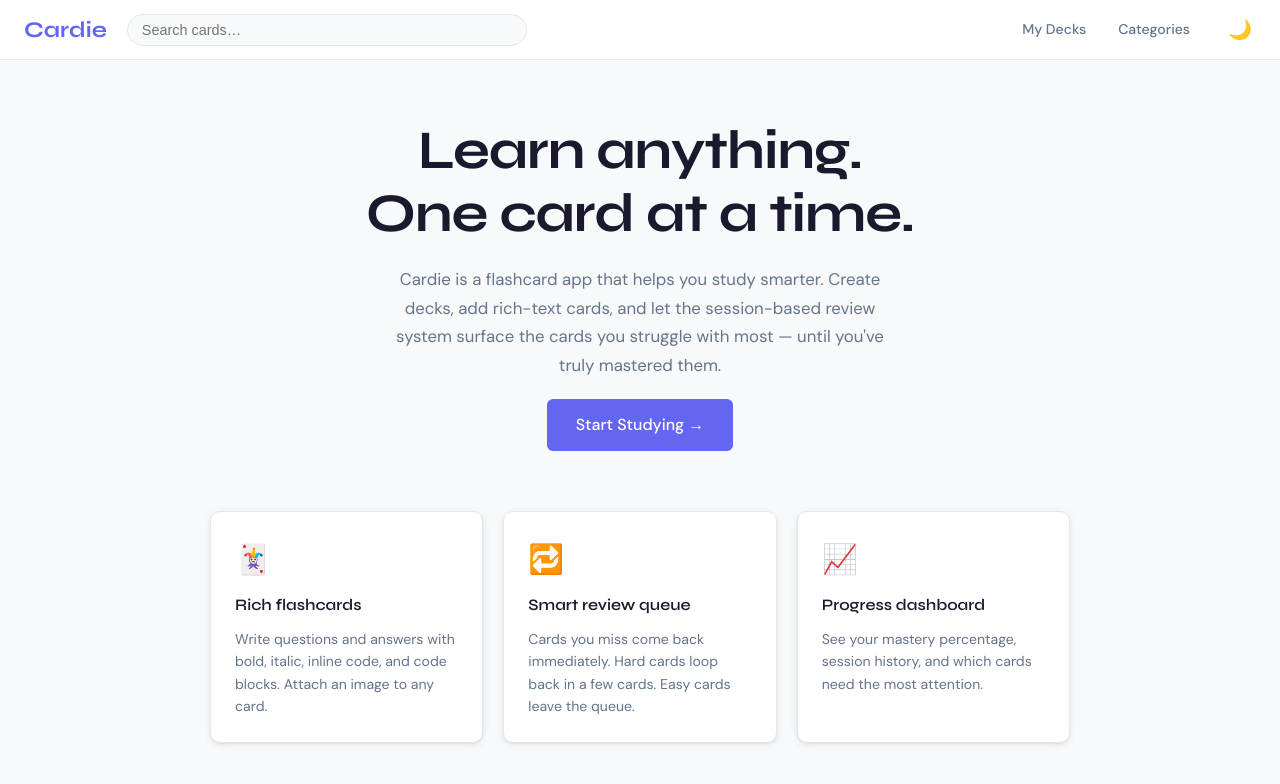
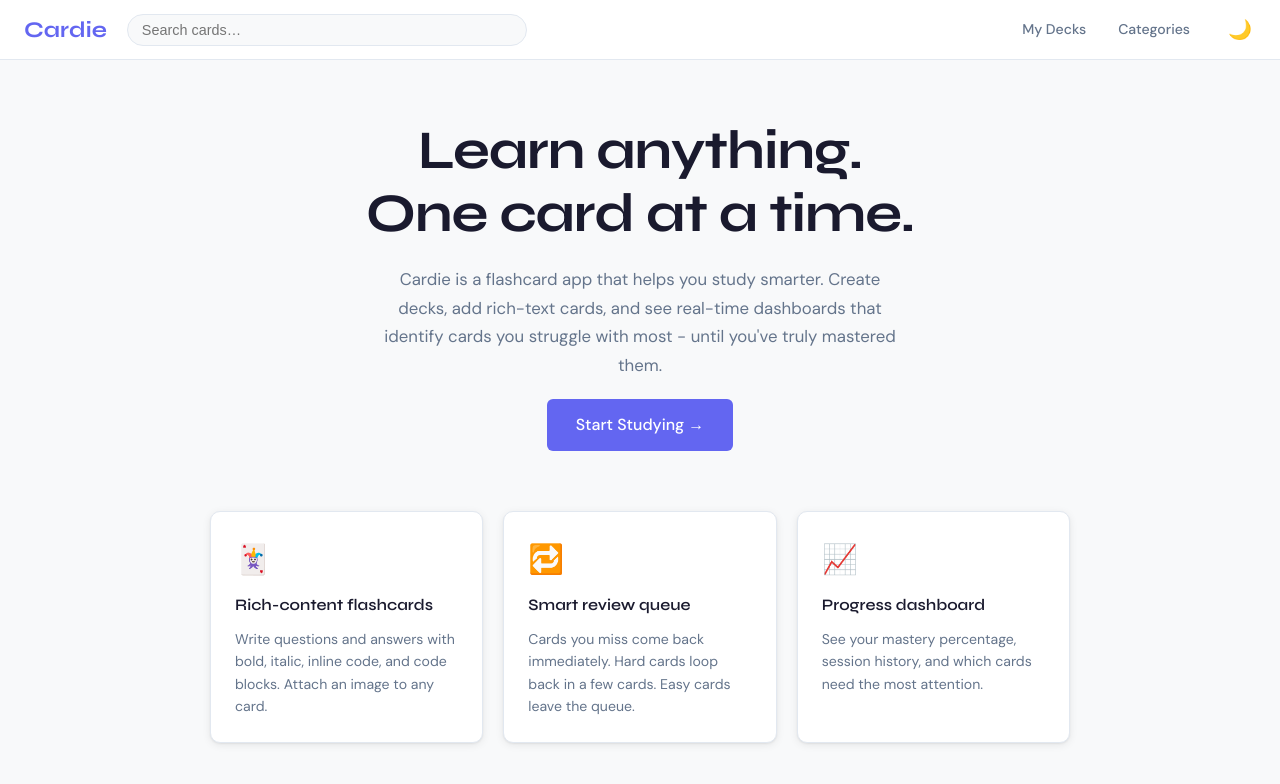
Before and after one commit to vuquanghuy1998/uts-32516-internetprogramming-asm2, a React (Vite) app in the folder client/: page / in a window 1280 px wide. Shown: the top 784 px of the page. Built offline with nearby package versions, Linux system fonts and the light colour scheme.

Commit message:
fixed page title

```diff
--- a/client/index.html
+++ b/client/index.html
@@ -4,7 +4,7 @@
     <meta charset="UTF-8" />
     <link rel="icon" type="image/svg+xml" href="/favicon.svg" />
     <meta name="viewport" content="width=device-width, initial-scale=1.0" />
-    <title>client</title>
+    <title>Cardie</title>
   </head>
   <body>
     <div id="root"></div>
--- a/client/src/pages/Categories.jsx
+++ b/client/src/pages/Categories.jsx
@@ -15,6 +15,8 @@ import { showToast } from '../components/Toast/Toast'
 const DEFAULT_FORM = { name: '', color: '#6366f1', description: '' }
 
 export default function Categories() {
+  useEffect(() => { document.title = 'Categories - Cardie' }, [])
+
   const [categories, setCategories] = useState([])
   const [deckCounts, setDeckCounts] = useState({}) // categoryId → count
   const [loading, setLoading] = useState(true)
--- a/client/src/pages/CategoryDetail.jsx
+++ b/client/src/pages/CategoryDetail.jsx
@@ -27,6 +27,10 @@ export default function CategoryDetail() {
       .catch(() => showToast('Failed to load category', 'error'))
       .finally(() => setLoading(false))
   }, [categoryId])
+
+  useEffect(() => {
+    if (category) document.title = `${category.name} - Cardie`
+  }, [category])
 
   if (!loading && !category) {
     return (
--- a/client/src/pages/Dashboard.jsx
+++ b/client/src/pages/Dashboard.jsx
@@ -28,6 +28,10 @@ export default function Dashboard() {
       .then(([d, c, s]) => { setDeck(d); setCards(c); setSessions(s) })
       .catch(() => showToast('Failed to load dashboard', 'error'))
   }, [deckId])
+
+  useEffect(() => {
+    if (deck) document.title = `${deck.name} Dashboard - Cardie`
+  }, [deck])
 
   // Sum every rating (easy + hard + missed) across all cards to get the
   // denominator for the mastery percentage calculation.
--- a/client/src/pages/DeckView.jsx
+++ b/client/src/pages/DeckView.jsx
@@ -48,6 +48,10 @@ export default function DeckView() {
   useEffect(() => {
     getDeck(deckId).then(setDeck).catch(() => showToast('Failed to load deck', 'error'))
   }, [deckId])
+
+  useEffect(() => {
+    if (deck) document.title = `${deck.name} - Cardie`
+  }, [deck])
 
   // Opens the create/edit modal. When the user edits an existing card object, the
   // form is filled with that card's current content. Otherwise, when called with no
--- a/client/src/pages/Home.jsx
+++ b/client/src/pages/Home.jsx
@@ -14,6 +14,8 @@ import { showToast } from '../components/Toast/Toast'
 const DEFAULT_DECK_FORM = { name: '', description: '', category_id: '' }
 
 export default function Home() {
+  useEffect(() => { document.title = 'My Decks - Cardie' }, [])
+
   const { decks, loading, addDeck, editDeck, removeDeck, cloneDeck } = useDecks()
   const [categories, setCategories] = useState([])
   const [filterCat, setFilterCat] = useState(null)
--- a/client/src/pages/Landing.jsx
+++ b/client/src/pages/Landing.jsx
@@ -3,17 +3,20 @@
 // pitch and a single call-to-action that takes the user to the Decks page.
 // No data fetching is needed here — this page is entirely static.
 
+import { useEffect } from 'react'
 import { Link } from 'react-router-dom'
 
 export default function Landing() {
+  useEffect(() => { document.title = 'Cardie - Learn anything, one card at a time' }, [])
+
   return (
     <div className="landing">
       <div className="landing-hero">
         <h1 className="landing-title">Learn anything.<br />One card at a time.</h1>
         <p className="landing-sub">
           Cardie is a flashcard app that helps you study smarter. Create decks,
-          add rich-text cards, and let the session-based review system surface the
-          cards you struggle with most — until you've truly mastered them.
+          add rich-text cards, and see real-time dashboards that identify
+          cards you struggle with most - until you've truly mastered them.
         </p>
         <div className="landing-actions">
           <Link to="/decks" className="btn btn-primary btn-lg">Start Studying →</Link>
@@ -23,7 +26,7 @@ export default function Landing() {
       <div className="landing-features">
         <div className="feature-card">
           <span className="feature-icon">🃏</span>
-          <h3>Rich flashcards</h3>
+          <h3>Rich-content flashcards</h3>
           <p>Write questions and answers with bold, italic, inline code, and code blocks. Attach an image to any card.</p>
         </div>
         <div className="feature-card">
--- a/client/src/pages/StudyMode.jsx
+++ b/client/src/pages/StudyMode.jsx
@@ -39,6 +39,8 @@ export default function StudyMode() {
 
   // This state helps prevents double-submission while the save API call is in-flight.
   const [saving, setSaving] = useState(false)
+
+  useEffect(() => { document.title = 'Study Session — Cardie' }, [])
 
   // Fetch all cards for this deck so their count can be shown on the setup
   // screen and the session queue can be built when the user starts.
```
